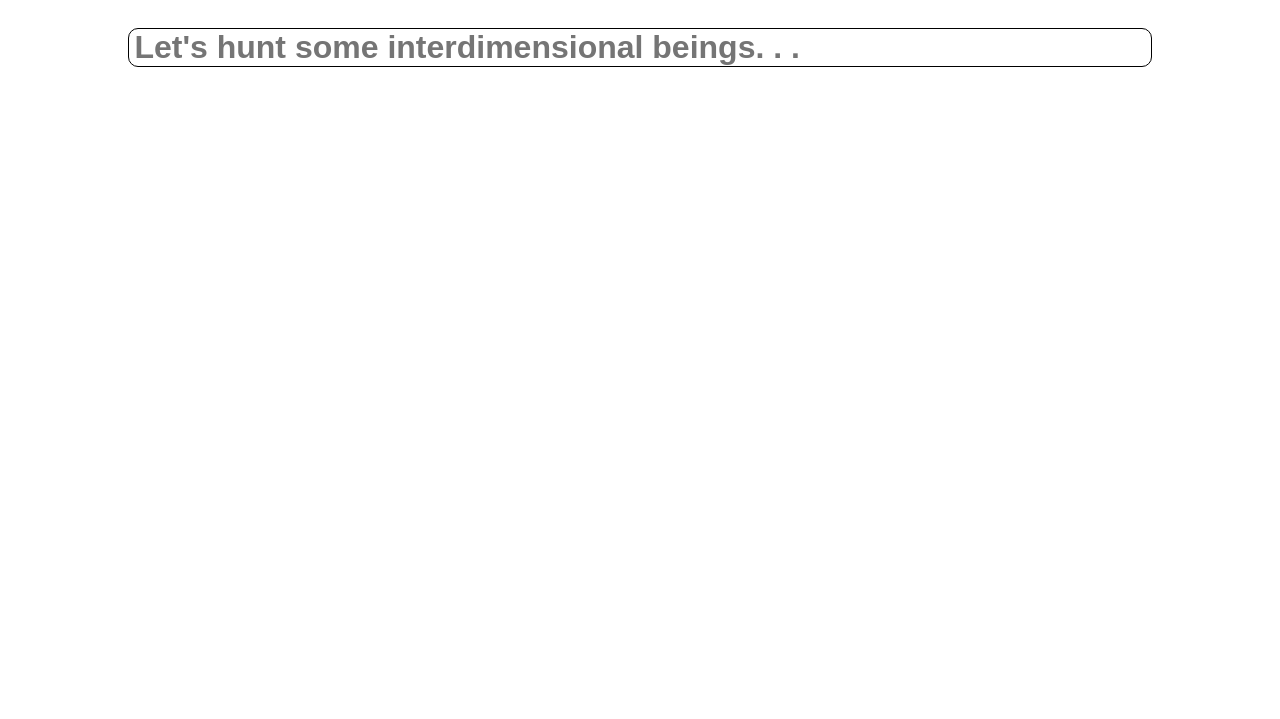
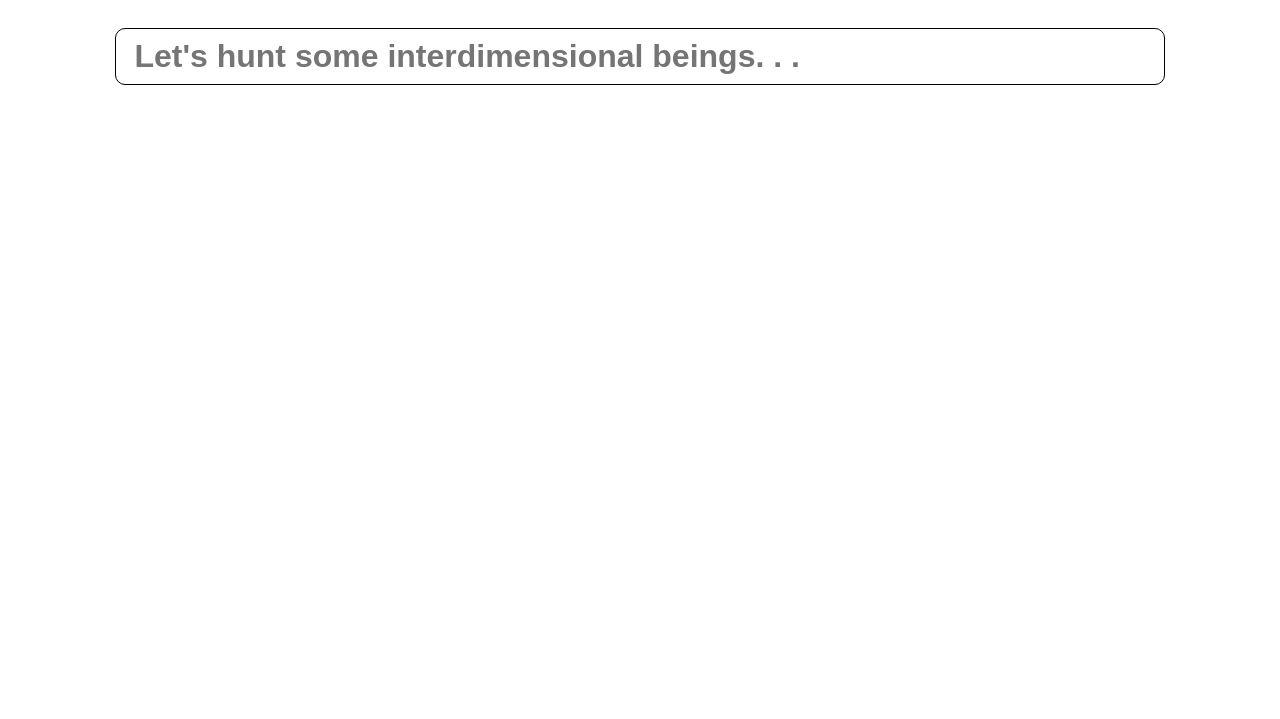
Before and after one commit to snowdevnoa/Rick-Morty-Universe, a plain HTML site: page index.html in a window 1280 px wide. Shown: the part 132-851 px from the top of the page. Drawn offline with Linux system fonts and the light colour scheme; a web font is replaced by a local one.

Commit message:
Update styles.css

```diff
--- a/styles.css
+++ b/styles.css
@@ -54,7 +54,7 @@ input {
   font-weight: 600;
   border: solid 1px;
   border-radius: 10px;
-  padding: 0px 5px;
+  padding: 9px 18px;
 }
 
 .alert {
```
